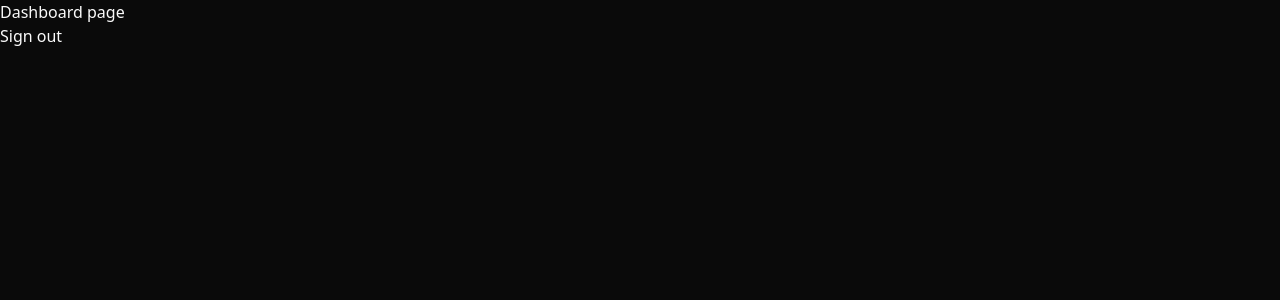
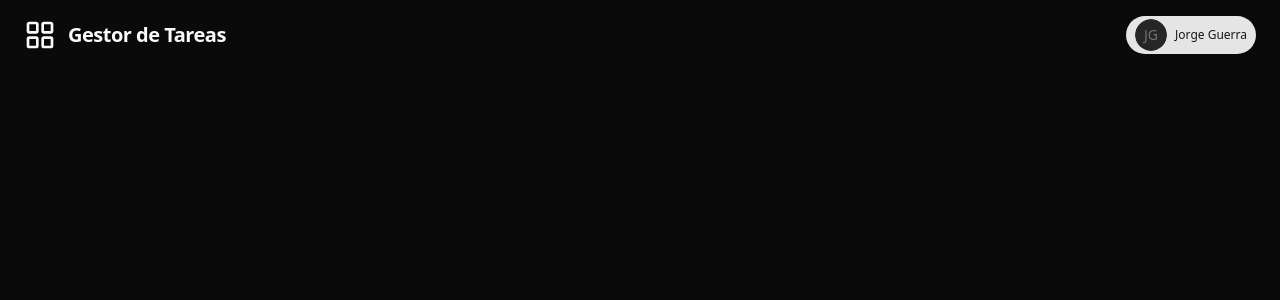
Before and after one commit to Andredy-00/Task-yorch, a Next.js app: page /dashboard in a window 1280 px wide. Shown: the top 300 px of the page. Built offline with nearby package versions, Linux system fonts and the light colour scheme.

Commit message:
Add: nav dashbaord

```diff
--- a/app/dashboard/page.tsx
+++ b/app/dashboard/page.tsx
@@ -1,13 +1,24 @@
+import { AvatarBadge } from "@/components/AvatarBadge";
+import { LayoutGrid } from "lucide-react";
+import Link from "next/link";
 
 export default function DashboardPage() {
     return (
-        <div>Dashboard page
+        <>
+            <nav className="flex justify-between items-center px-6 py-4">
+                <div className="text-xl font-extrabold tracking-tight flex items-center gap-3">
+                    <LayoutGrid size={32} />
+                    Gestor de Tareas
+                </div>
 
-            <form action="/api/auth/signout" method="post">
-                <button className="button block" type="submit">
-                    Sign out
-                </button>
-            </form>
-        </div>
+                <Link
+                    href="/profile"
+                >
+                    <AvatarBadge name="Jorge Guerra" />
+
+                </Link>
+
+            </nav>
+        </>
     )
 }
--- /dev/null
+++ b/components/AvatarBadge.tsx
@@ -0,0 +1,32 @@
+import { Avatar, AvatarFallback, AvatarImage } from '@/components/ui/avatar'
+import { Badge } from '@/components/ui/badge'
+
+interface AvatarBadgeProps {
+    name: string | null;
+    avatar_url?: string;
+}
+
+export const AvatarBadge = ({ name, avatar_url }: AvatarBadgeProps) => {
+
+    const getInitials = (name: string | null) => {
+        if (!name) return '?';
+        return name
+            .split(' ')
+            .map(part => part[0])
+            .join('')
+            .toUpperCase()
+            .slice(0, 2);
+    };
+
+    return (
+
+        <Badge className='gap-2'>
+            <Avatar>
+                <AvatarImage src={avatar_url || ''} />
+                <AvatarFallback className='text-neutral-500'>{getInitials(name)}</AvatarFallback>
+            </Avatar>
+            {name}
+        </Badge>
+
+    )
+}
--- a/lib/supabase/proxy.ts
+++ b/lib/supabase/proxy.ts
@@ -34,7 +34,7 @@ export async function updateSession(request: NextRequest) {
   const protectedRoutes = [
     '/dashboard',
     '/profile',
-    'update-password'
+    '/update-password'
   ];
 
   // Si no hay usuario autenticado y esta intentando acceder a una ruta protegida, redirigir al login
```
